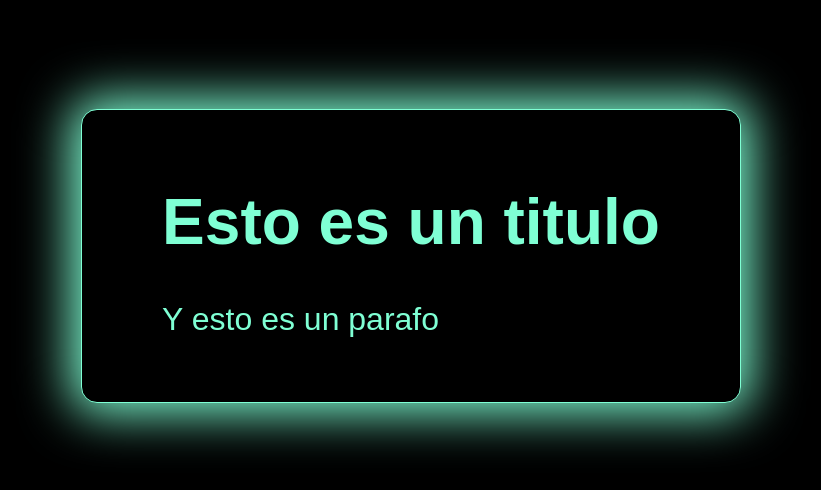
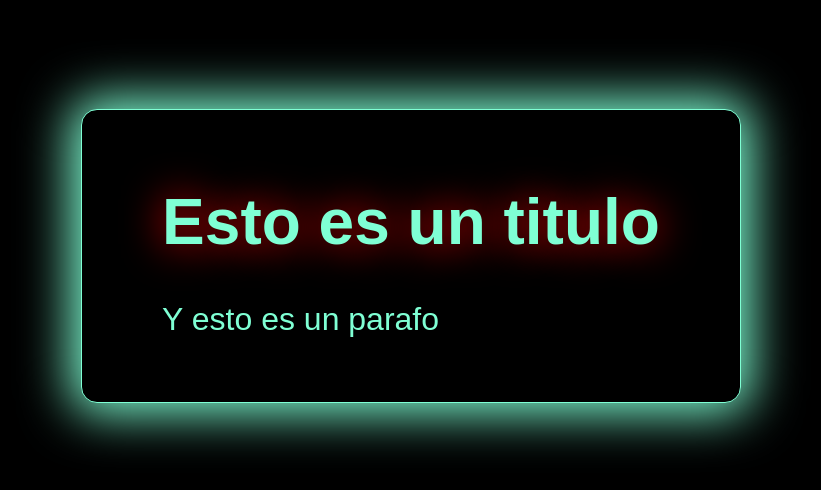
Before and after one commit to drkedrkedjon/La-ultima-Practica-de-GitHub, a plain HTML site: page index.html in a window 1280 px wide. Shown: the part 144-634 px from the top of the page, without its empty margins (229-1050 px from the left). Drawn offline with Linux system fonts and the light colour scheme.

Commit message:
SOmbra roja en h1

```diff
--- a/estilos/estilos.css
+++ b/estilos/estilos.css
@@ -20,6 +20,7 @@ body {
 
 .container h1 {
   font-size: 4em;
+  text-shadow: 0 0 40px red;
 }
 .container p {
   font-size: 2em;
```
